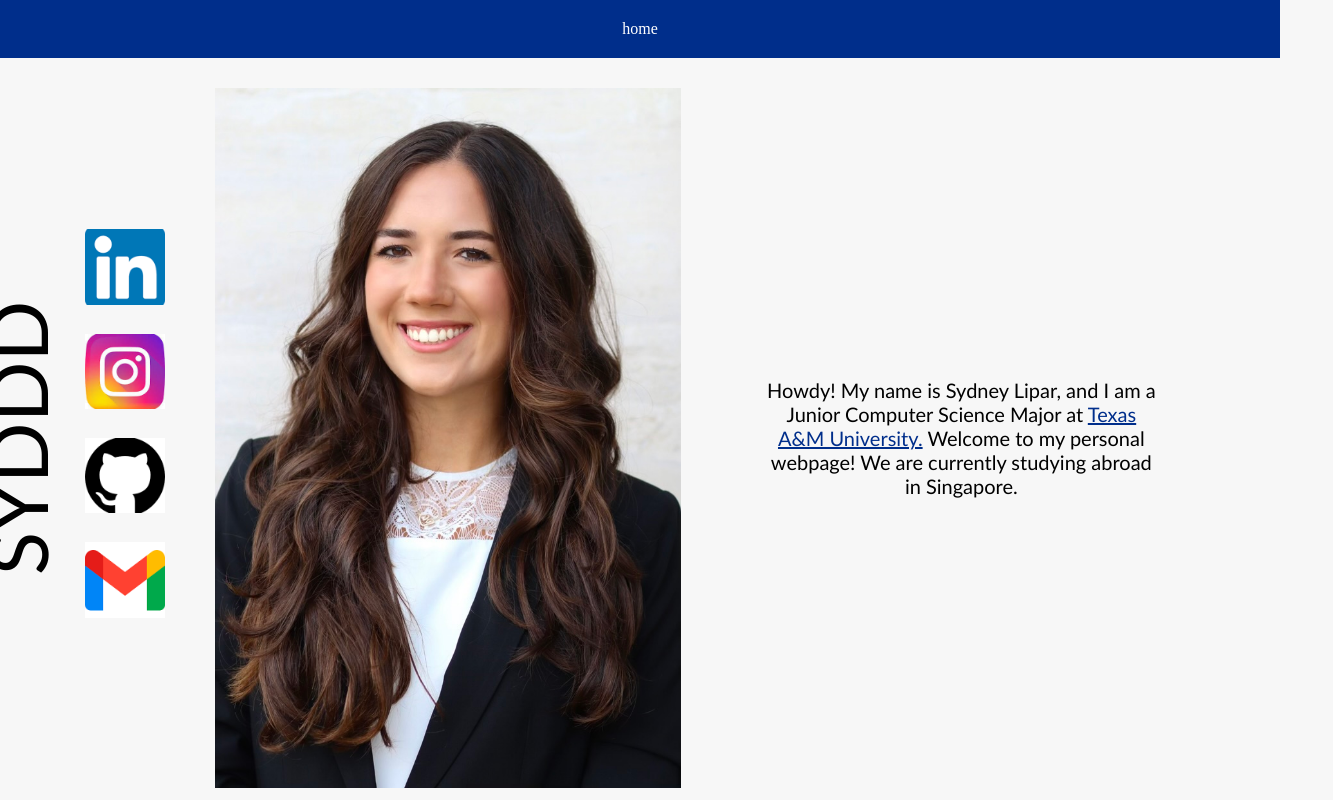
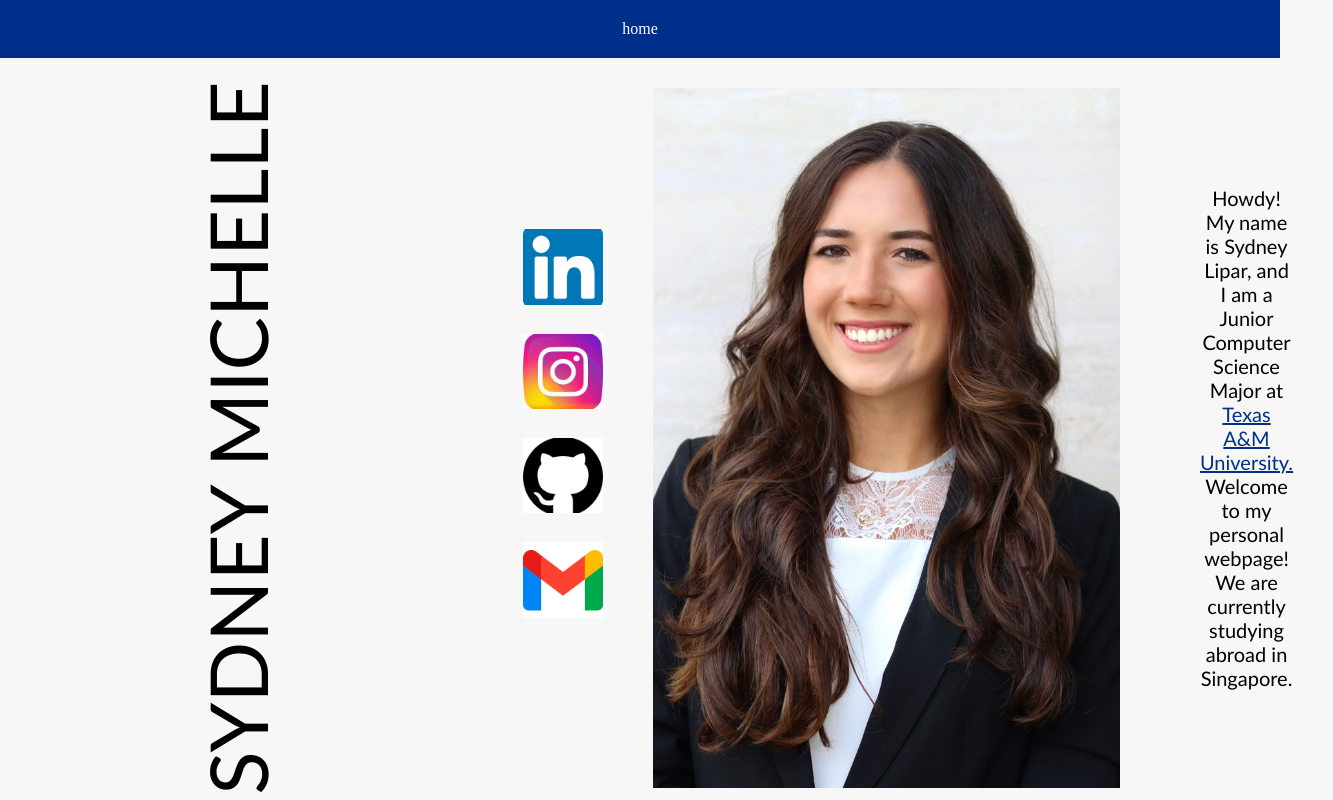
Before and after one commit to sydneylipar/csce412sydney, a plain HTML site: page index.html in a window 1280 px wide. Shown: the whole page, 1333 px wide, since content can reach past the window. Drawn offline with Linux system fonts and the light colour scheme.

Commit message:
Example for documentation

```diff
--- a/index.html
+++ b/index.html
@@ -20,7 +20,7 @@
 
 
         <div class= "content">
-            <div class="sideways-text">SYDDD</div>
+            <div class="sideways-text">SYDNEY MICHELLE</div>
             <!--button container for all socialmedia external links with logos-->
             <div class="button-container">
                 <a href="https://www.linkedin.com/in/sydney-lipar-306390202/">
```
